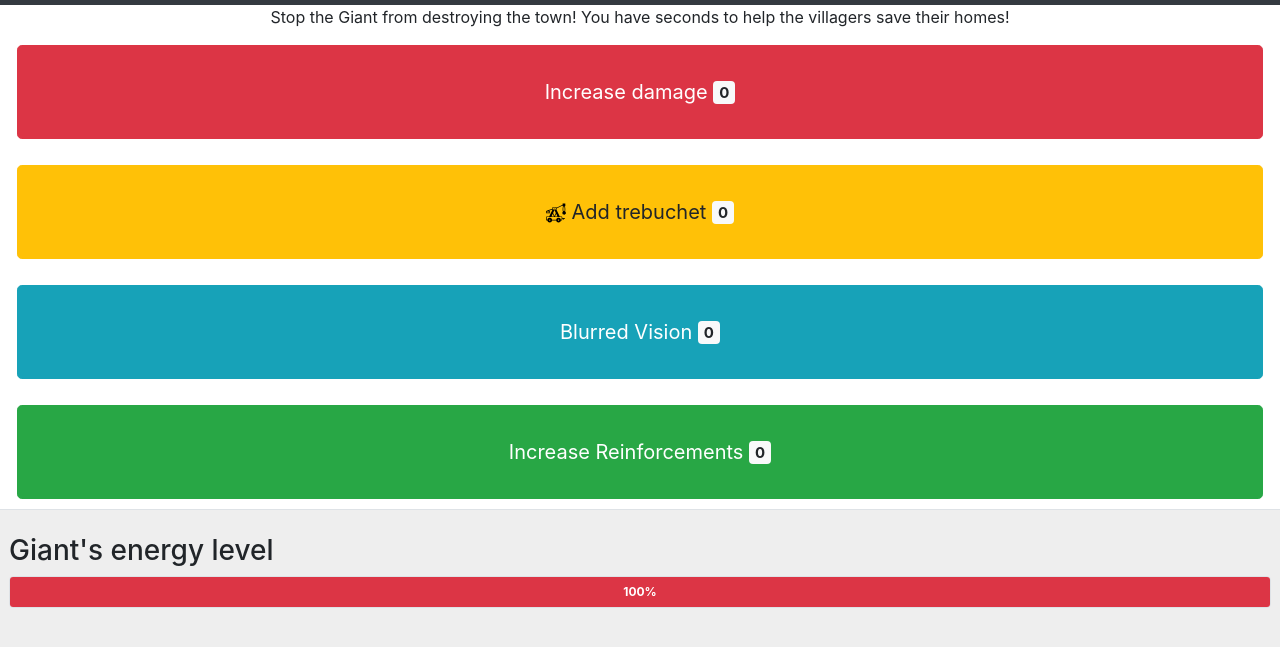
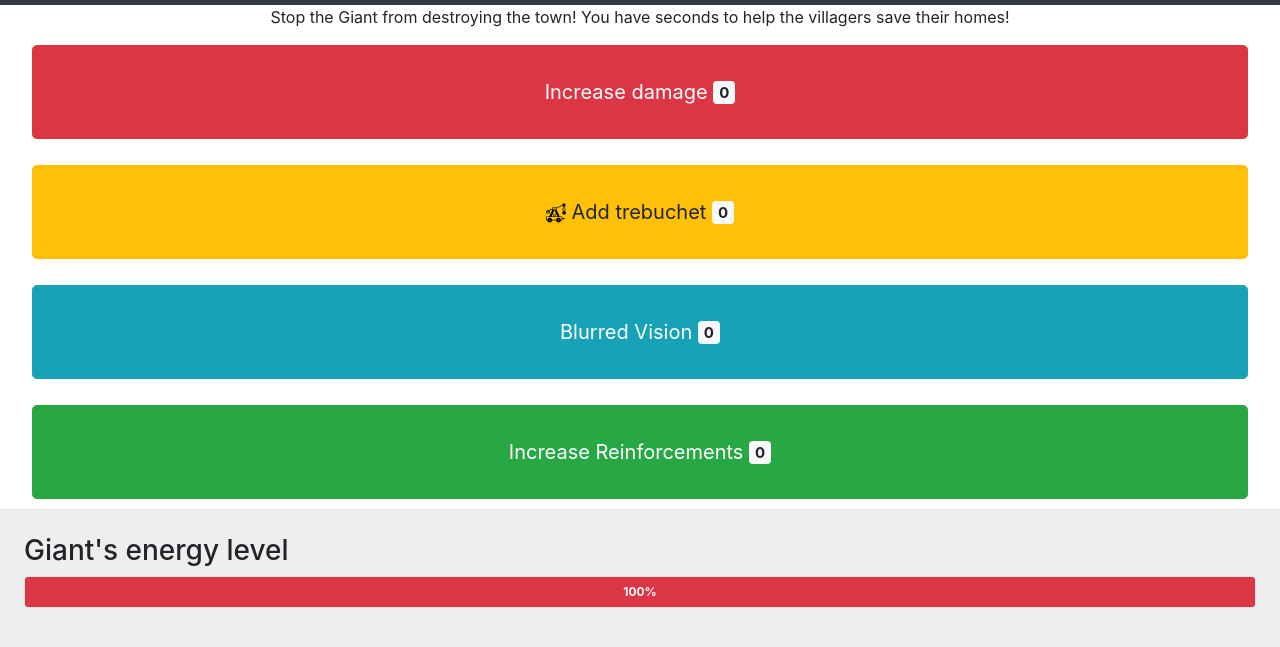
Before and after one commit to andrewmackrodt/vivegamejam-server, a website: page public/index.html in a window 1280 px wide. Shown: the part 51-698 px from the top of the page. Drawn offline with nearby package versions, Linux system fonts and the light colour scheme; a web font is replaced by a local one.

Commit message:
remove margins to prevent overflows

```diff
--- a/public/index.html
+++ b/public/index.html
@@ -42,7 +42,12 @@
         .button-height {
             height: 90%;
         }
-    </style>
+
+        .row {
+            margin-right: 0;
+            margin-left: 0;
+        }
+</style>
 </head>
 
 <body class="h-100 w-100">
```
